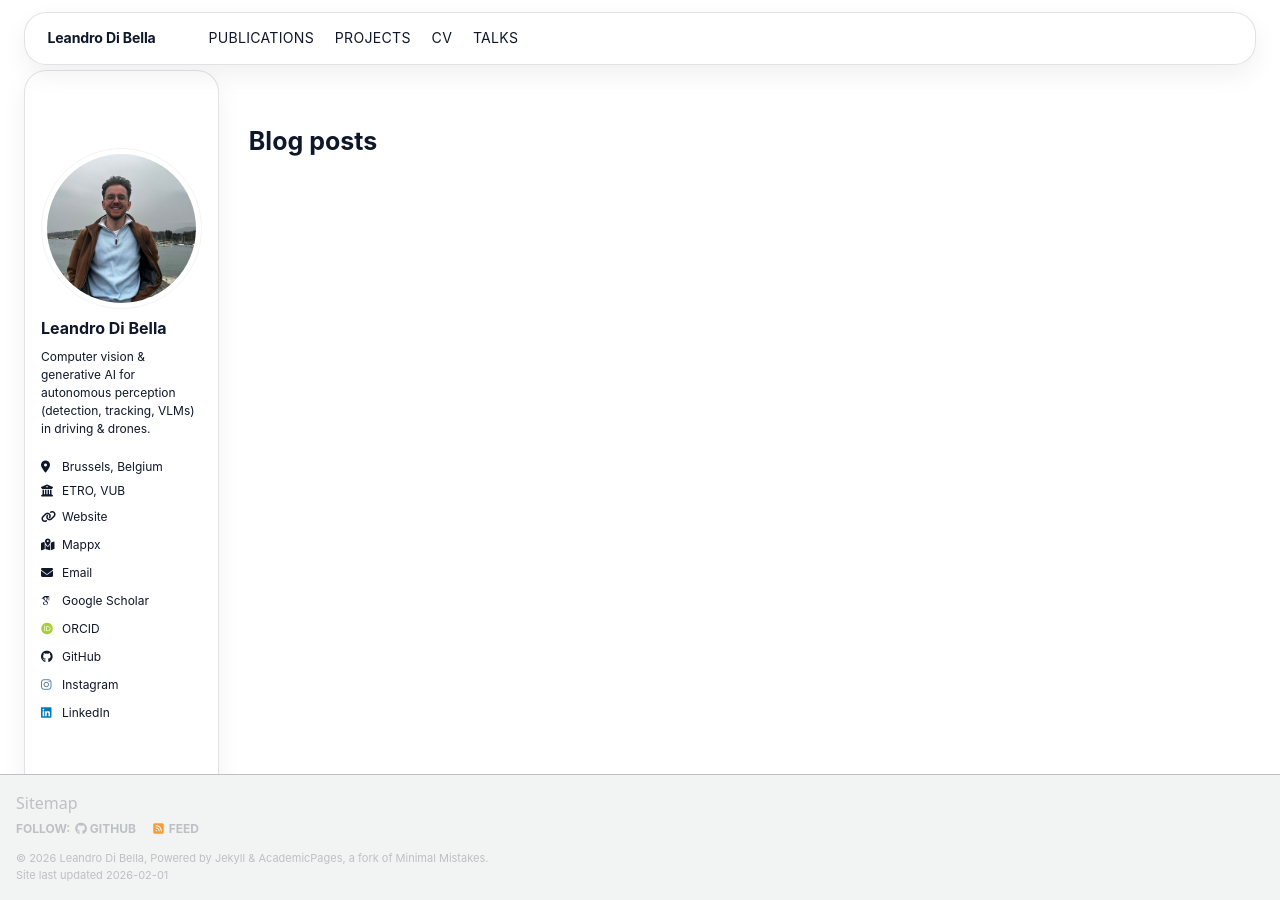
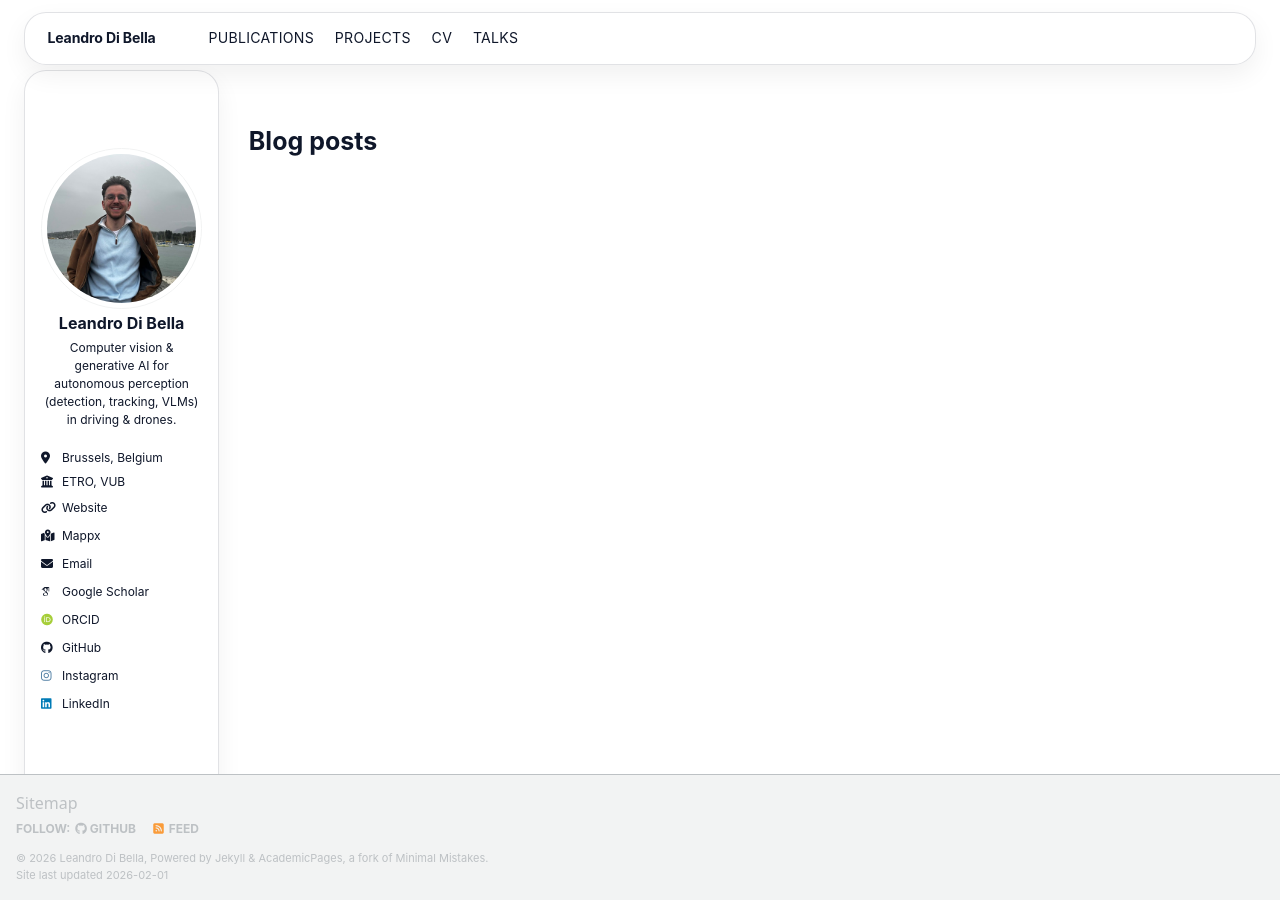
Before and after one commit to leandro-svg/leandrodibella.github.io, a Jekyll site: the page built from _pages/year-archive.html, in a window 1280 px wide. Built offline with Jekyll 4.4.1, drawn with Linux system fonts in a browser that asks for light colours; some web fonts are replaced; a script bundle is joined from its source files by our own code; library files that are not in the unit come from our copies.

Commit message:
Update about page avatar and enhance sidebar author profile styling

```diff
--- a/assets/css/custom.css
+++ b/assets/css/custom.css
@@ -379,8 +379,36 @@ html[data-theme="dark"] .greedy-nav .visible-links li.selected > a {
   background: var(--ui-card);
   border: 1px solid var(--ui-border);
   border-radius: var(--ui-radius-lg);
-  padding: 1rem;
+  padding: 0.85rem 1rem 1rem;
   box-shadow: var(--ui-shadow-soft);
+}
+
+/* Sidebar author profile: center avatar + name, tighten spacing */
+.sidebar .author__avatar {
+  display: flex;
+  justify-content: center;
+  width: 100%;
+}
+
+.sidebar .author__avatar img {
+  display: block;
+  margin: 0;
+}
+
+.sidebar .author__content {
+  padding: 0;
+  text-align: center;
+  line-height: 1.15;
+}
+
+.sidebar .author__name {
+  margin: 0.35rem 0 0.35rem;
+  text-align: center;
+}
+
+.sidebar .author__bio,
+.sidebar .author__pronouns {
+  margin-top: 0.35rem;
 }
 
 /* On desktop the sidebar is `position: fixed` and the base theme uses `padding-top: 70px`
@@ -797,24 +825,30 @@ html[data-theme="dark"] .bento-card__link {
 }
 
 .bento-avatar {
-  padding: 0.85rem;
-  display: grid;
-  gap: 0.75rem;
-  align-content: space-between;
+  /* Image-tile card on the homepage: edge-to-edge */
+  padding: 0;
+  overflow: hidden;
+  display: block;
+}
+
+.bento-avatar a {
+  display: block;
+  height: 100%;
 }
 
 .bento-avatar__img {
   width: 100%;
-  aspect-ratio: 1 / 1;
+  height: 100%;
   object-fit: cover;
-  border-radius: var(--ui-radius-lg);
-  border: 1px solid var(--ui-border);
-  box-shadow: var(--ui-shadow-soft);
+  border-radius: 0;
+  border: 0;
+  box-shadow: none;
+  background: transparent;
 }
 
 html[data-theme="dark"] .bento-avatar__img {
-  border-color: var(--ui-border-dark);
-  box-shadow: var(--ui-shadow-dark);
+  border-color: transparent;
+  box-shadow: none;
 }
 
 .bento-avatar__name {
```
Also changed, not shown: _pages/about.md (+2 -6 lines), 1 other file.
